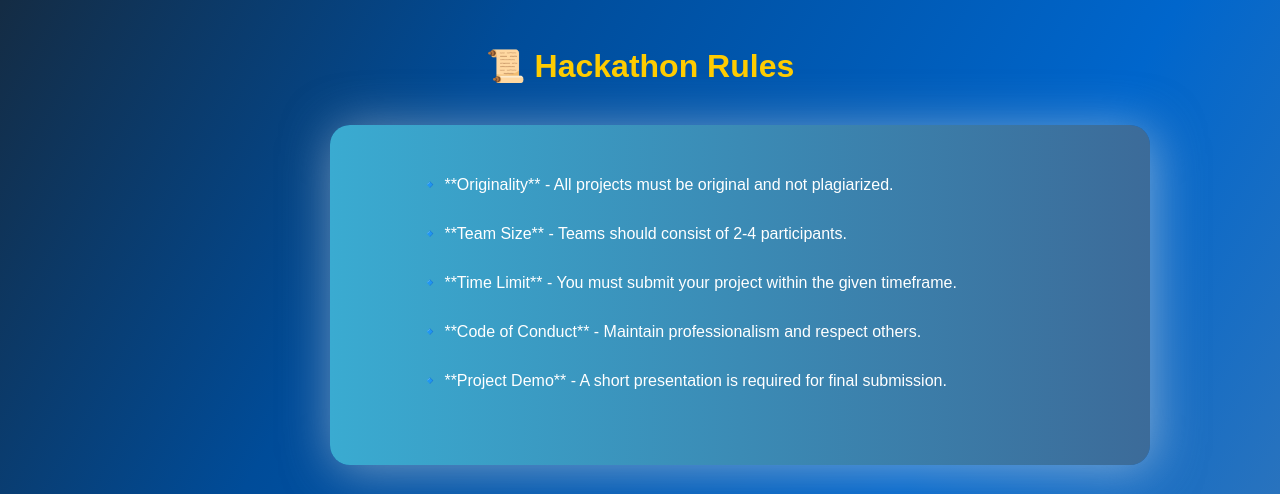
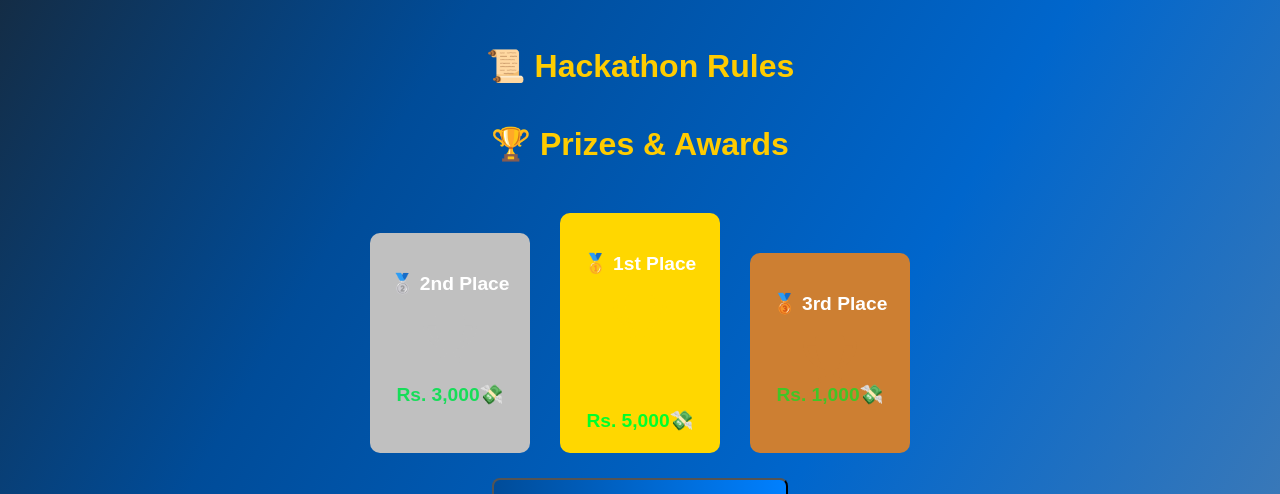
Before and after one commit to Anish-45-creater/Hack, a React (Vite) app: page / in a window 1280 px wide. Shown: the part 1140-1634 px from the top of the page. Built offline with nearby package versions, Linux system fonts and the light colour scheme.

Commit message:
Update About.jsx

```diff
--- a/src/About.jsx
+++ b/src/About.jsx
@@ -15,13 +15,7 @@ const About = () => {
       </p>
 
       <h2 className="rules-title">📜 Hackathon Rules</h2>
-      <ul className="rules-list">
-        <li>🔹 **Originality** - All projects must be original and not plagiarized.</li>
-        <li>🔹 **Team Size** - Teams should consist of 2-4 participants.</li>
-        <li>🔹 **Time Limit** - You must submit your project within the given timeframe.</li>
-        <li>🔹 **Code of Conduct** - Maintain professionalism and respect others.</li>
-        <li>🔹 **Project Demo** - A short presentation is required for final submission.</li>
-      </ul>
+
 
       <h2 className="prizes-title">🏆 Prizes & Awards</h2>
 
```
